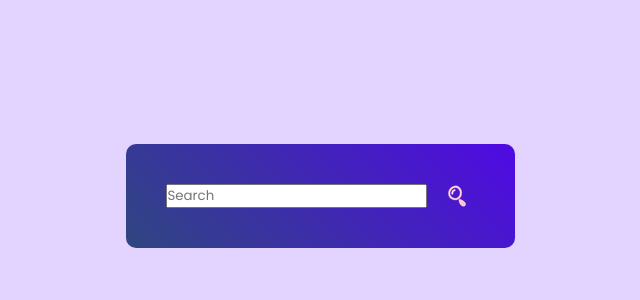
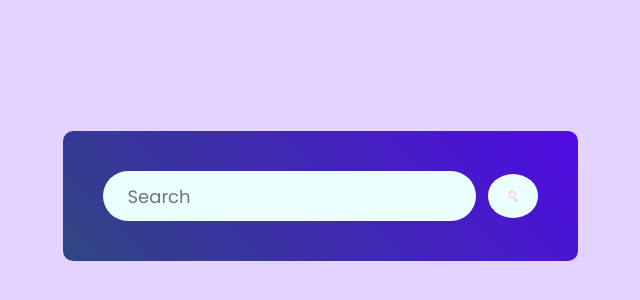
Before and after one commit to rseth06a-bit/mini-project-weather-app, a React (Vite) app: page / in a window 1280 px wide. Shown: the part 204-504 px from the top of the page, without its empty margins (320-960 px from the left). Built offline with nearby package versions, Linux system fonts and the light colour scheme.

Commit message:
search bar finalize

```diff
--- a/src/components/Weather.css
+++ b/src/components/Weather.css
@@ -12,3 +12,20 @@
     align-items: center;
     gap: 12px;
 }
+.search-bar input{
+    height: 50px;
+    border: none;
+    outline: none;
+    border-radius: 40px;
+    padding-left: 25px;
+    color: #626262;
+    background: #ebfffc;
+    font-size: 18px;
+}
+.search-bar img{
+    width: 50px;
+    padding: 15px;
+    border-radius: 50%;
+    background: #ebfffc;
+    cursor: pointer;
+}
--- a/src/components/Weather.jsx
+++ b/src/components/Weather.jsx
@@ -9,6 +9,7 @@
             <input type="text" placeholder='Search'/>
             <img src={pinkSearchIcon} alt="" />
         </div>
+        <img src="" alt="" />
     </div>
   )
 }
```
